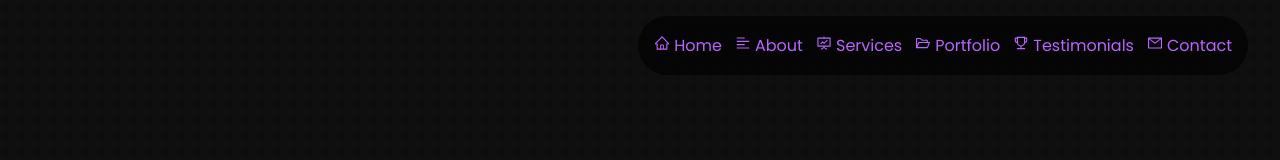
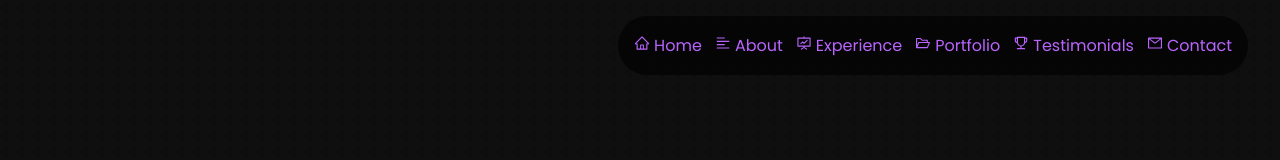
Before and after one commit to lucas-crodrigues/portfolio2, a React (Create React App) app: page / in a window 1280 px wide. Shown: the top 160 px of the page. Built offline with nearby package versions, Linux system fonts and the light colour scheme.

Commit message:
Update Nav.js

```diff
--- a/src/components/nav/Nav.js
+++ b/src/components/nav/Nav.js
@@ -12,7 +12,7 @@ const Nav = () => {
     <nav className='nav-bar'>
       <a href='#'><AiOutlineHome/> Home</a>
       <a href='#about'><AiOutlineAlignLeft/> About</a>
-      <a href='#services'><AiOutlineFundProjectionScreen/> Services</a>
+      <a href='#experience'><AiOutlineFundProjectionScreen/> Experience</a>
       <a href='#portfolio'><AiOutlineFolderOpen/> Portfolio</a>
       <a href='#testimonials'><AiOutlineTrophy/> Testimonials</a>
       <a href='#contact'><AiOutlineMail/> Contact</a>
```
